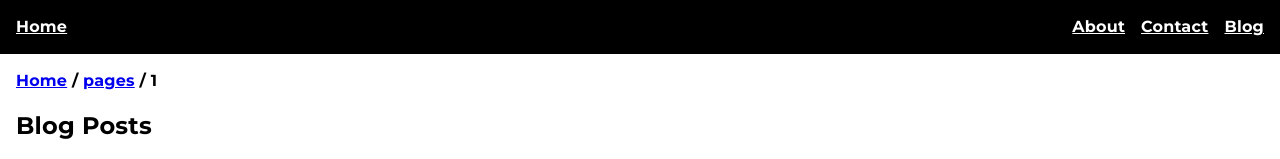
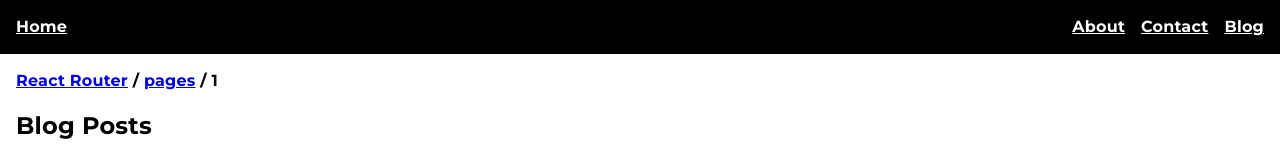
Before and after one commit to anetacamo/react-router, a React (Create React App) app: page /#/pages/1 in a window 1280 px wide. Shown: the top 159 px of the page. Built offline with nearby package versions, Linux system fonts and the light colour scheme.

Commit message:
router-blog updates

```diff
--- a/src/App.jsx
+++ b/src/App.jsx
@@ -1,12 +1,13 @@
-import { Routes, Route } from "react-router-dom";
+import { Route, Routes } from "react-router-dom";
+import Layout from "./components/Layout";
+import About from "./pages/About";
+import Contact from "./pages/Contact";
+import Home from "./pages/Home";
+import NotFound from "./pages/NotFound";
+import Page from "./pages/Page";
 import Pages from "./pages/Pages";
-import Page from "./pages/Page";
-import Home from "./pages/Home";
-import Layout from "./components/Layout";
-import Contact from "./pages/Contact";
-import About from "./pages/About";
+import PageHome from "./pages/PageHome";
 import Swimming from "./pages/Swimming";
-import NotFound from "./pages/NotFound";
 
 export default function App() {
   return (
@@ -16,6 +17,7 @@ export default function App() {
         <Route path="/about" element={<About />} />
         <Route path="/contact" element={<Contact />} />
         <Route path="/pages" element={<Pages />}>
+          <Route index element={<PageHome />} />
           <Route path=":id" element={<Page />} />
           <Route path="swimming" element={<Swimming />} />
         </Route>
--- a/src/components/Breadcrumbs.jsx
+++ b/src/components/Breadcrumbs.jsx
@@ -7,7 +7,7 @@ export default function Breadcrumbs() {
   return (
     <section>
       <div>
-        <Link to="/">Home</Link>
+        <Link to="/">React Router</Link>
         {pathnames.map((name, index) => {
           const routeTo = `/${pathnames.slice(0, index + 1).join("/")}`;
           const isLast = index === pathnames.length - 1;
--- /dev/null
+++ b/src/pages/PageHome.jsx
@@ -0,0 +1,3 @@
+export default function PageHome() {
+  return <h1>Home of the pages</h1>;
+}
```
